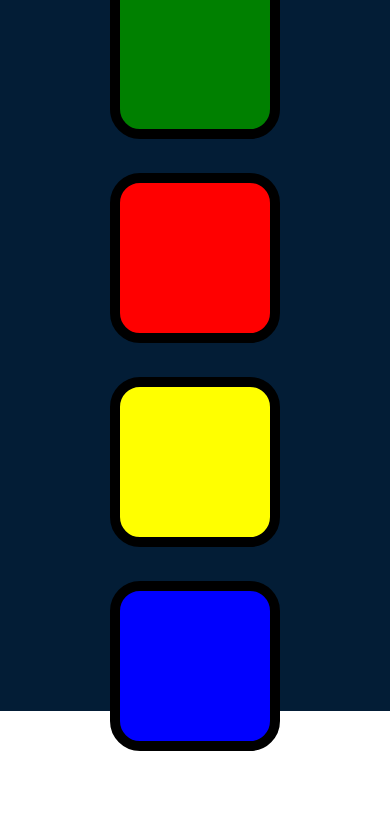
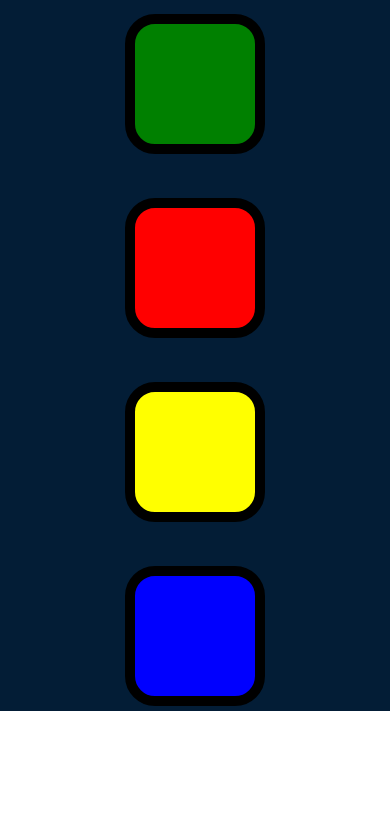
Before and after one commit to mohammad-jaffal/pattern-game, a plain HTML site: page index.html in a window 390 px wide. Shown: the part 133-953 px from the top of the page. After the commit the page ends 913 px from the top, so only its background shows below. Drawn offline with Linux system fonts and the light colour scheme.

Commit message:
Adding media query

```diff
--- a/JS/js-sheet.js
+++ b/JS/js-sheet.js
@@ -98,7 +98,7 @@ function unlockGame() {
     // enable boxes
     enableUI();
 
-    mainText.innerHTML = `level is ${level + 1}`;
+    mainText.innerHTML = `level ${level + 1}`;
 
     setTimeout(() => {
         flickBoxes[pattern[level]]();
--- a/styles/style-sheet.css
+++ b/styles/style-sheet.css
@@ -1,4 +1,3 @@
-
 @import url('https://fonts.googleapis.com/css2?family=Press+Start+2P&family=Roboto:ital,wght@0,100;0,300;0,400;0,500;0,700;0,900;1,100;1,300;1,400;1,500;1,700;1,900&display=swap');
 
 
@@ -14,7 +13,7 @@ body {
 .global-container {
     height: 100%;
     width: 100%;
-    background-color: rgba(3,29,54,255);
+    background-color: rgba(3, 29, 54, 255);
     display: flex;
     /* text-align: center; */
     justify-content: center;
@@ -25,7 +24,8 @@ body {
 .text-container {
     margin-bottom: 10%;
 }
-.text-container > h1 {
+
+.text-container>h1 {
     color: khaki;
     font-family: 'Press Start 2P', cursive;
 }
@@ -50,11 +50,11 @@ body {
 }
 
 .green-box {
-    height: 150px;
-    width: 150px;
+    height: 200px;
+    width: 200px;
     display: inline-block;
     background-color: green;
-    margin: 15px;
+    margin: 30px;
     cursor: default;
     pointer-events: none;
     border-radius: 30px;
@@ -62,11 +62,11 @@ body {
 }
 
 .red-box {
-    height: 150px;
-    width: 150px;
+    height: 200px;
+    width: 200px;
     display: inline-block;
     background-color: red;
-    margin: 15px;
+    margin: 30px;
     cursor: default;
     pointer-events: none;
     border-radius: 30px;
@@ -74,11 +74,11 @@ body {
 }
 
 .yellow-box {
-    height: 150px;
-    width: 150px;
+    height: 200px;
+    width: 200px;
     display: inline-block;
     background-color: yellow;
-    margin: 15px;
+    margin: 30px;
     cursor: default;
     pointer-events: none;
     border-radius: 30px;
@@ -86,13 +86,73 @@ body {
 }
 
 .blue-box {
-    height: 150px;
-    width: 150px;
+    height: 200px;
+    width: 200px;
     display: inline-block;
     background-color: blue;
-    margin: 15px;
+    margin: 30px;
     cursor: default;
     pointer-events: none;
     border-radius: 30px;
     border: solid black 10px;
 }
+
+
+
+@media (max-width: 700px) {
+
+    .blue-box {
+        height: 150px;
+        width: 150px;
+        margin: 25px;
+    }
+
+    .red-box {
+        height: 150px;
+        width: 150px;
+        margin: 25px;
+    }
+
+    .green-box {
+        height: 150px;
+        width: 150px;
+        margin: 25px;
+    }
+
+    .yellow-box {
+        height: 150px;
+        width: 150px;
+        margin: 25px;
+    }
+
+}
+
+
+
+@media (max-width: 550px) {
+
+    .blue-box {
+        height: 120px;
+        width: 120px;
+        margin: 20px;
+    }
+
+    .red-box {
+        height: 120px;
+        width: 120px;
+        margin: 20px;
+    }
+
+    .green-box {
+        height: 120px;
+        width: 120px;
+        margin: 20px;
+    }
+
+    .yellow-box {
+        height: 120px;
+        width: 120px;
+        margin: 20px;
+    }
+
+}
```
